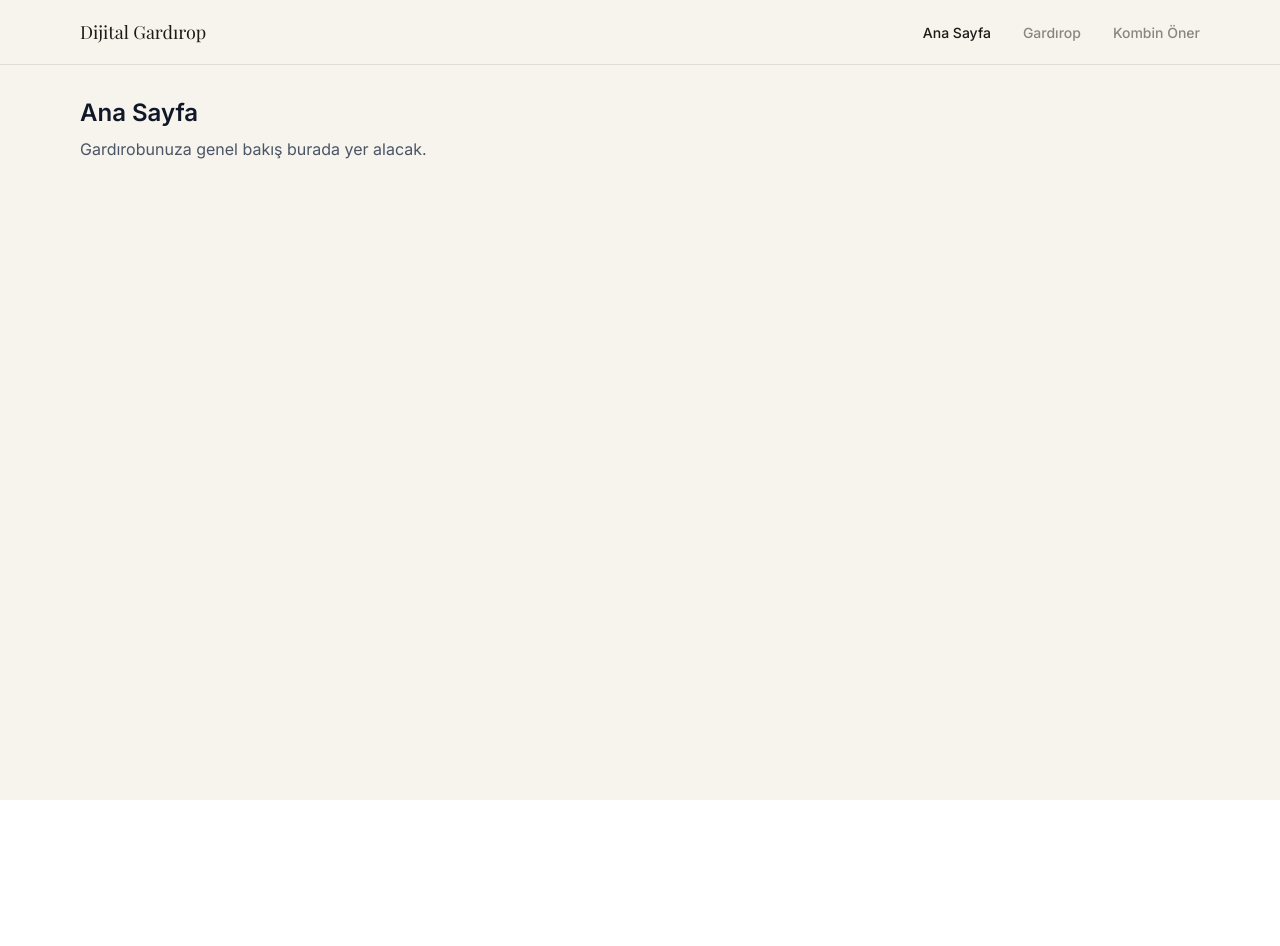
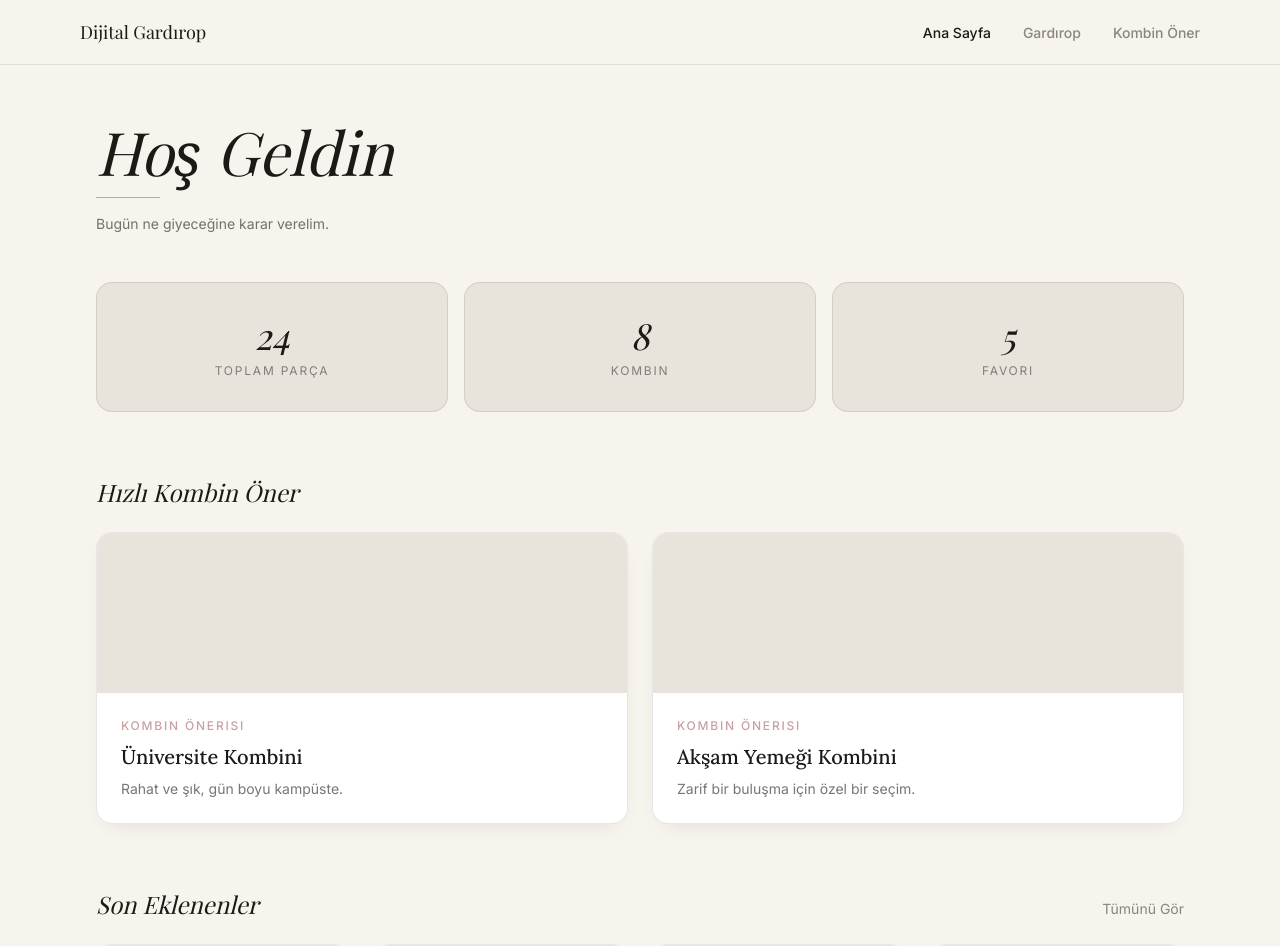
Before and after one commit to serratkn/dijital-gardirop, a React (Vite) app in the folder frontend/: page / in a window 1280 px wide. Shown: the top 946 px of the page. Before the commit the page ends 800 px from the top, so only its background shows below. Built offline with nearby package versions, Linux system fonts and the light colour scheme; a web font is replaced by a local one.

Commit message:
feat(dashboard): ana sayfa tasarım sistemi ile oluşturuldu

```diff
--- /dev/null
+++ b/frontend/src/components/ui/QuickActionCard.jsx
@@ -0,0 +1,23 @@
+import { Link } from 'react-router-dom'
+
+function QuickActionCard({ to, eyebrow, title, subtitle }) {
+  return (
+    <Link
+      to={to}
+      className="group block overflow-hidden rounded-2xl border border-ink/10 bg-white shadow-[0_8px_24px_-14px_rgba(28,26,23,0.18)] transition-all duration-300 ease-out hover:-translate-y-1 hover:shadow-[0_18px_36px_-14px_rgba(28,26,23,0.22)]"
+    >
+      <div className="h-40 bg-warm-gray" />
+      <div className="space-y-2 p-6">
+        {eyebrow && (
+          <p className="text-[12px] font-medium uppercase tracking-[0.15em] text-dusty-rose">
+            {eyebrow}
+          </p>
+        )}
+        <p className="font-body text-xl font-medium text-ink">{title}</p>
+        {subtitle && <p className="text-sm text-ink/60">{subtitle}</p>}
+      </div>
+    </Link>
+  )
+}
+
+export default QuickActionCard
--- /dev/null
+++ b/frontend/src/components/ui/StatCard.jsx
@@ -0,0 +1,10 @@
+function StatCard({ value, label }) {
+  return (
+    <div className="rounded-2xl border border-ink/10 bg-warm-gray px-6 py-8 text-center">
+      <p className="font-display text-4xl italic text-ink">{value}</p>
+      <p className="mt-2 text-xs uppercase tracking-[0.15em] text-ink/50">{label}</p>
+    </div>
+  )
+}
+
+export default StatCard
--- a/frontend/src/pages/Dashboard.jsx
+++ b/frontend/src/pages/Dashboard.jsx
@@ -1,8 +1,65 @@
+import { Link } from 'react-router-dom'
+import PageHeader from '../components/ui/PageHeader'
+import StatCard from '../components/ui/StatCard'
+import QuickActionCard from '../components/ui/QuickActionCard'
+import ClothingCard from '../components/ClothingCard'
+import { CLOTHES } from '../data/clothing'
+
+const RECENT_IDS = [1, 9, 13, 17]
+const recentItems = CLOTHES.filter((item) => RECENT_IDS.includes(item.id))
+
+// Kullanıcı sistemi kurulduğunda giriş yapan kişinin adı buraya gelecek.
+const currentUserName = null
+
 function Dashboard() {
+  const greeting = currentUserName ? `Hoş Geldin, ${currentUserName}` : 'Hoş Geldin'
+
   return (
-    <div className="max-w-6xl mx-auto px-4 py-8">
-      <h1 className="text-2xl font-semibold text-gray-900">Ana Sayfa</h1>
-      <p className="mt-2 text-gray-600">Gardırobunuza genel bakış burada yer alacak.</p>
+    <div className="min-h-screen bg-ivory">
+      <div className="mx-auto max-w-6xl px-6 py-14 sm:px-8">
+        <PageHeader title={greeting} subtitle="Bugün ne giyeceğine karar verelim." />
+
+        <div className="mt-12 grid grid-cols-1 gap-4 sm:grid-cols-3">
+          <StatCard value={CLOTHES.length} label="Toplam Parça" />
+          <StatCard value={8} label="Kombin" />
+          <StatCard value={5} label="Favori" />
+        </div>
+
+        <section className="mt-16">
+          <h2 className="font-display text-2xl italic text-ink">Hızlı Kombin Öner</h2>
+          <div className="mt-6 grid grid-cols-1 gap-6 sm:grid-cols-2">
+            <QuickActionCard
+              to="/kombin-oner"
+              eyebrow="Kombin Önerisi"
+              title="Üniversite Kombini"
+              subtitle="Rahat ve şık, gün boyu kampüste."
+            />
+            <QuickActionCard
+              to="/kombin-oner"
+              eyebrow="Kombin Önerisi"
+              title="Akşam Yemeği Kombini"
+              subtitle="Zarif bir buluşma için özel bir seçim."
+            />
+          </div>
+        </section>
+
+        <section className="mt-16">
+          <div className="flex items-baseline justify-between">
+            <h2 className="font-display text-2xl italic text-ink">Son Eklenenler</h2>
+            <Link
+              to="/gardirop"
+              className="text-sm text-ink/50 transition-colors hover:text-dusty-rose"
+            >
+              Tümünü Gör
+            </Link>
+          </div>
+          <div className="mt-6 grid grid-cols-2 gap-6 sm:grid-cols-4">
+            {recentItems.map((item) => (
+              <ClothingCard key={item.id} item={item} />
+            ))}
+          </div>
+        </section>
+      </div>
     </div>
   )
 }
```
